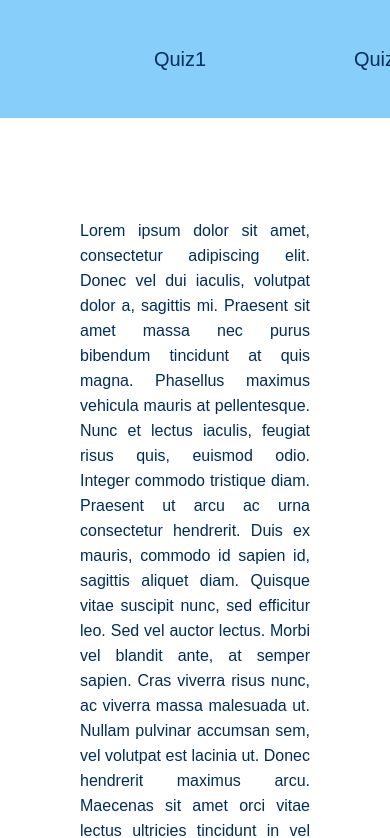
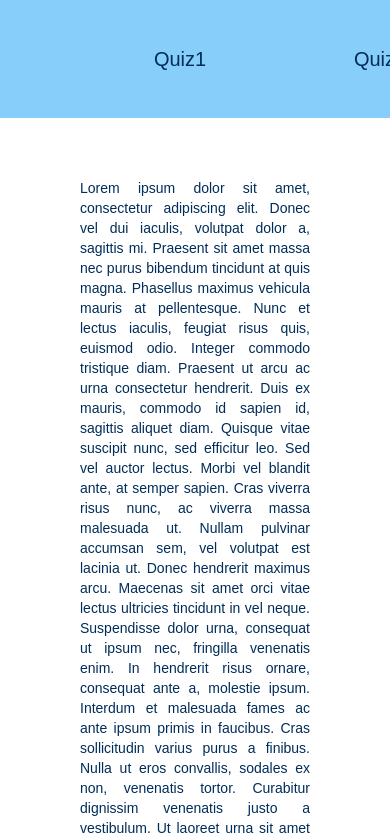
Before and after one commit to IIM-Creative-Technology/react-FlorentVigot, a React (Create React App) app: page / in a window 390 px wide. Shown: the part 1372-2210 px from the top of the page. Built offline with nearby package versions, Linux system fonts and the light colour scheme.

Commit message:
[ADD] responsive caesura

```diff
--- a/src/Sass/components/_caesura.scss
+++ b/src/Sass/components/_caesura.scss
@@ -1,12 +1,21 @@
 @import './home';
 
 .home__caesura {
-    padding-top: 100px;
+    padding-top: 60px;
     padding-bottom: 50px;
 
+    @include media-query($medium-up) {
+        padding-top: 100px;
+    }
+
     p {
-        font-size: 16px;
-        line-height: 25px;
+        font-size: 14px;
+        line-height: 20px;
         text-align: justify;
+
+        @include media-query($medium-up) {
+            font-size: 16px;
+            line-height: 25px;
+        }
     }
 }
```
Also changed, not shown: 1 other file (tests, documents, lock files or other folders).
